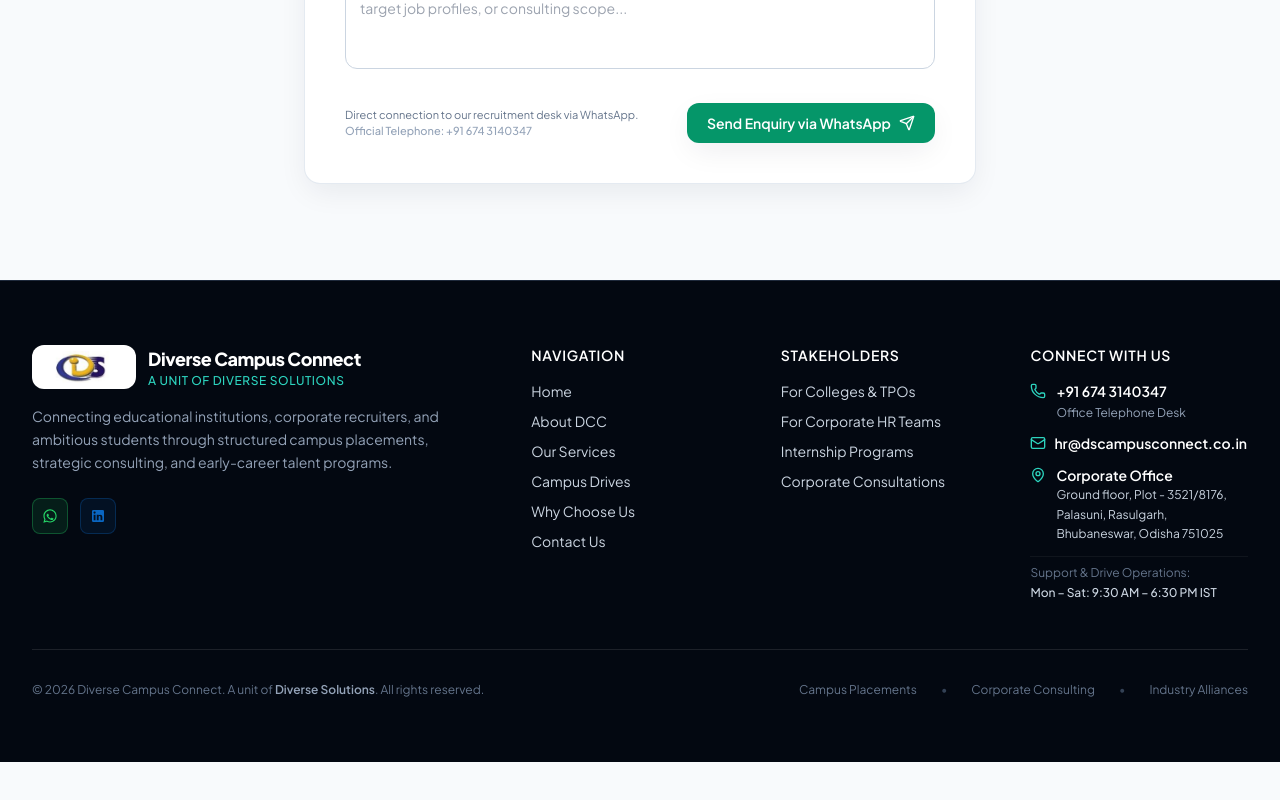
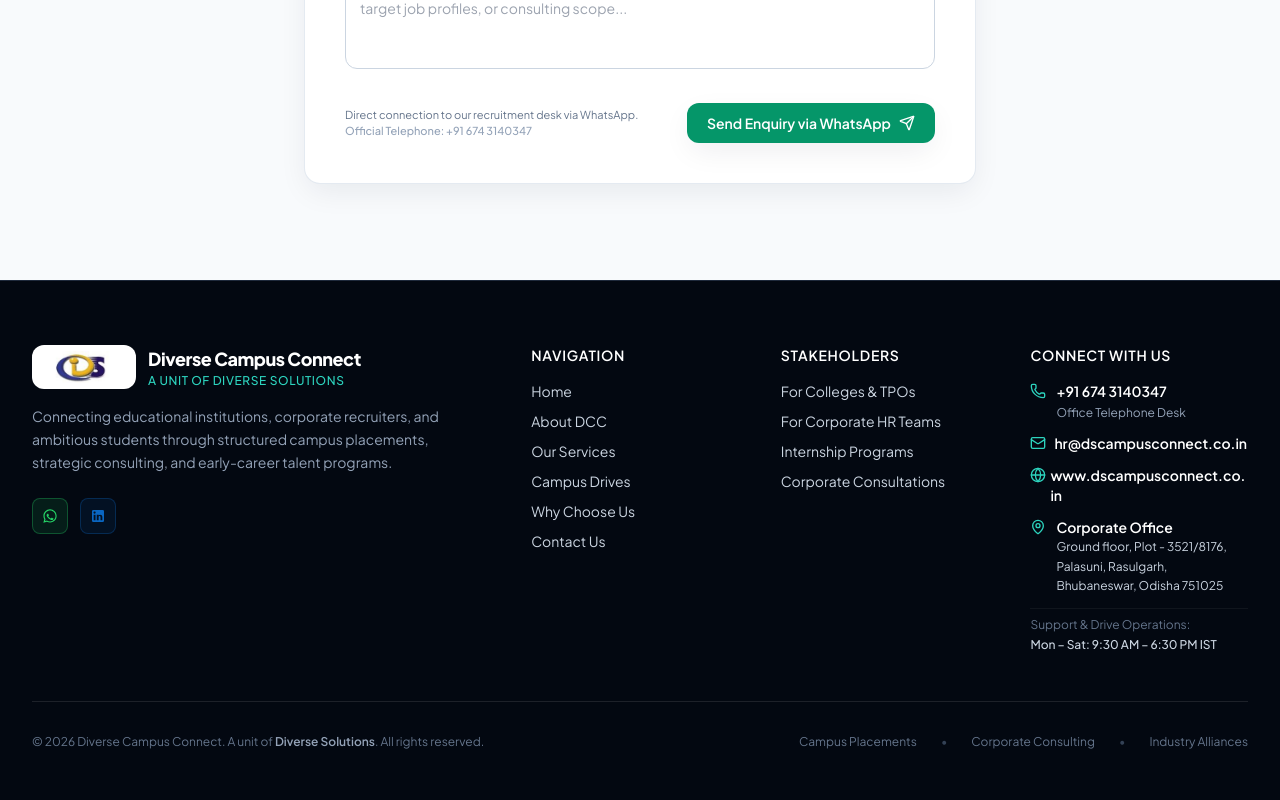
Before and after one commit to debiprasad456/Diverse-campus-connect, a React (Vite) app: page / in a window 1280 px wide. Shown: the part 10148-10948 px from the top of the page. Before the commit the page ends 10910 px from the top, so only its background shows below. Built offline with nearby package versions, Linux system fonts and the light colour scheme.

Commit message:
added website at footer

```diff
--- a/src/components/layout/Footer.jsx
+++ b/src/components/layout/Footer.jsx
@@ -1,4 +1,5 @@
 import {
+  Globe,
   GraduationCap,
   Mail,
   MapPin,
@@ -216,6 +217,17 @@
                   <span className="font-semibold text-white block">hr@dscampusconnect.co.in</span>
                 </a>
               </li>
+              <li className="flex items-start gap-1">
+                <Globe className="w-4 h-4 text-brand-teal-400 shrink-0 mt-0.5" />
+                <a
+                  href="https://www.dscampusconnect.co.in"
+                  target="_blank"
+                  rel="noopener noreferrer"
+                  className="hover:text-white transition-colors break-all"
+                >
+                  <span className="font-semibold text-white block">www.dscampusconnect.co.in</span>
+                </a>
+              </li>
               <li className="flex items-start gap-2.5">
                 <MapPin className="w-4 h-4 text-brand-teal-400 shrink-0 mt-0.5" />
                 <div className="text-xs text-slate-300 leading-relaxed">
```
